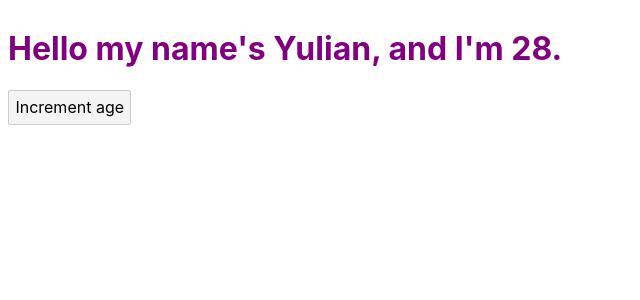
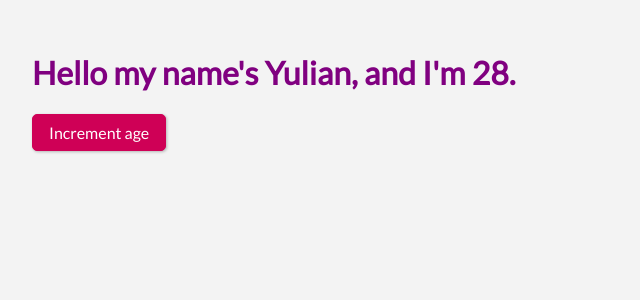
Before and after one commit to yuliankarapetkov/svelte-course, a Svelte app: page / in a window 1280 px wide. Shown: the top 300 px of the page, without its empty margins (0-640 px from the left). Built offline with nearby package versions, Linux system fonts and the light colour scheme.

Commit message:
global css updated

```diff
--- a/public/global.css
+++ b/public/global.css
@@ -1,61 +1,38 @@
-html, body {
-	position: relative;
-	width: 100%;
-	height: 100%;
+@import url('https://fonts.googleapis.com/css?family=Lato|Roboto+Slab');
+
+* {
+  box-sizing: border-box;
+}
+
+html,
+body {
+  position: relative;
+  width: 100%;
+  height: 100%;
+  font-family: 'Lato', sans-serif;
 }
 
 body {
-	color: #333;
-	margin: 0;
-	padding: 8px;
-	box-sizing: border-box;
-	font-family: -apple-system, BlinkMacSystemFont, "Segoe UI", Roboto, Oxygen-Sans, Ubuntu, Cantarell, "Helvetica Neue", sans-serif;
-}
-
-a {
-	color: rgb(0,100,200);
-	text-decoration: none;
-}
-
-a:hover {
-	text-decoration: underline;
-}
-
-a:visited {
-	color: rgb(0,80,160);
-}
-
-label {
-	display: block;
-}
-
-input, button, select, textarea {
-	font-family: inherit;
-	font-size: inherit;
-	padding: 0.4em;
-	margin: 0 0 0.5em 0;
-	box-sizing: border-box;
-	border: 1px solid #ccc;
-	border-radius: 2px;
-}
-
-input:disabled {
-	color: #ccc;
-}
-
-input[type="range"] {
-	height: 0;
+  color: #333;
+  margin: 0;
+  padding: 2rem;
+  background: #f3f3f3;
 }
 
 button {
-	background-color: #f4f4f4;
-	outline: none;
+  font: inherit;
+  border: 1px solid #cf0056;
+  background: #cf0056;
+  padding: 0.5rem 1rem;
+  color: white;
+  border-radius: 5px;
+  box-shadow: 1px 1px 3px rgba(0, 0, 0, 0.26);
+  cursor: pointer;
 }
 
+button:hover,
 button:active {
-	background-color: #ddd;
+  background: #e40763;
+  border-color: #e40763;
+  box-shadow: 1px 1px 8px rgba(77, 51, 51, 0.26);
 }
-
-button:focus {
-	border-color: #666;
-}
```
